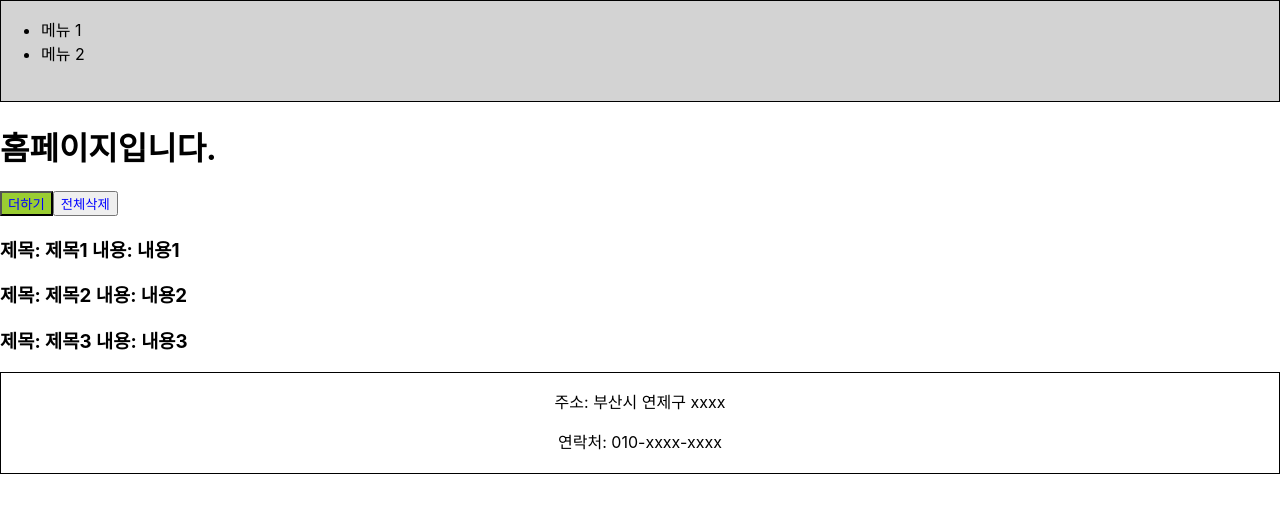
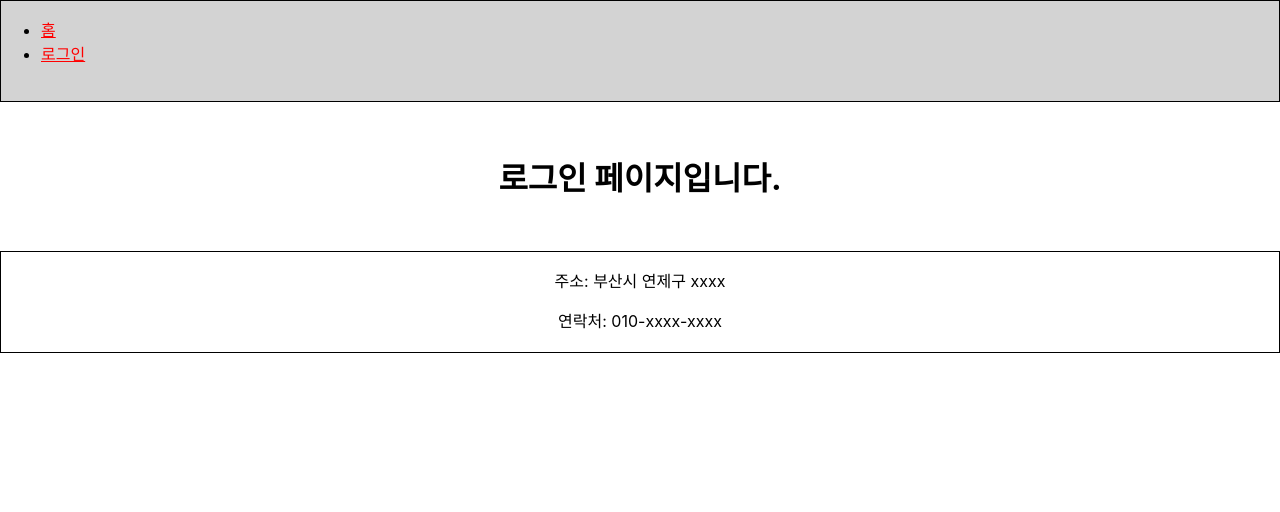
Before and after one commit to aozp73/React-Basic-2_react, a React (Create React App) app: page /login/10 in a window 1280 px wide. Shown: the top 512 px of the page. Built offline with nearby package versions, Linux system fonts and the light colour scheme.

Commit message:
라우팅 (react router dom)

```diff
--- a/package.json
+++ b/package.json
@@ -8,6 +8,7 @@
     "@testing-library/user-event": "^13.5.0",
     "react": "^18.2.0",
     "react-dom": "^18.2.0",
+    "react-router-dom": "^5.2.0",
     "react-scripts": "5.0.1",
     "styled-components": "^6.1.2",
     "web-vitals": "^2.1.4"
--- a/src/App.js
+++ b/src/App.js
@@ -1,10 +1,17 @@
+import { Route } from 'react-router-dom/cjs/react-router-dom';
 import './App.css';
+import Footer from './components/Footer';
+import Header from './components/Header';
 import HomePage from './pages/HomePage';
+import LoginPage from './pages/LoginPage';
 
 function App() {
   return (
     <div>
-      <HomePage />
+      <Header />
+      <Route path="/" exact={true} component={HomePage} />
+      <Route path="/login/:id" exact={true} component={LoginPage} />
+      <Footer />
     </div>
   );
 }
--- a/src/components/Header.js
+++ b/src/components/Header.js
@@ -1,3 +1,4 @@
+import { Link } from 'react-router-dom/cjs/react-router-dom.min';
 import styled from 'styled-components';
 
 const StyledHeaderDiv = styled.div`
@@ -6,13 +7,21 @@ const StyledHeaderDiv = styled.div`
   background-color: ${(props) => props.backgroudColor};
 `;
 
+const StyledHeaderLink = styled(Link)`
+  color: red;
+`;
+
 const Header = () => {
   return (
     <div>
       <StyledHeaderDiv backgroudColor="lightgray">
         <ul>
-          <li>메뉴 1</li>
-          <li>메뉴 2</li>
+          <li>
+            <StyledHeaderLink to="/">홈</StyledHeaderLink>
+          </li>
+          <li>
+            <StyledHeaderLink to="/login/10">로그인</StyledHeaderLink>
+          </li>
         </ul>
       </StyledHeaderDiv>
     </div>
--- a/src/index.js
+++ b/src/index.js
@@ -3,9 +3,14 @@ import ReactDOM from 'react-dom/client';
 import './index.css';
 import App from './App';
 import reportWebVitals from './reportWebVitals';
+import { BrowserRouter } from 'react-router-dom/cjs/react-router-dom.min';
 
 const root = ReactDOM.createRoot(document.getElementById('root'));
-root.render(<App />);
+root.render(
+  <BrowserRouter>
+    <App />
+  </BrowserRouter>,
+);
 
 // If you want to start measuring performance in your app, pass a function
 // to log results (for example: reportWebVitals(console.log))
--- a/src/pages/HomePage.js
+++ b/src/pages/HomePage.js
@@ -1,5 +1,3 @@
-import Header from '../components/Header';
-import Footer from '../components/Footer';
 import Home from '../components/home/Home';
 import { useEffect, useState } from 'react';
 
@@ -20,9 +18,7 @@ const HomePage = () => {
 
   return (
     <div>
-      <Header />
       <Home boards={boards} setBoards={setBoards} user={user} />
-      <Footer />
     </div>
   );
 };
--- a/src/pages/LoginPage.js
+++ b/src/pages/LoginPage.js
@@ -1,14 +1,12 @@
 import React from 'react';
-import Header from '../components/Header';
 import Login from '../components/login/Login';
-import Footer from '../components/Footer';
 
-const LoginPage = () => {
+const LoginPage = (props) => {
+  console.log('LoginPage', props);
+  console.log(props.match.params.id);
   return (
     <div>
-      <Header></Header>
-      <Login></Login>
-      <Footer></Footer>
+      <Login />
     </div>
   );
 };
```
Also changed, not shown: 1 other file (tests, documents, lock files or other folders).
